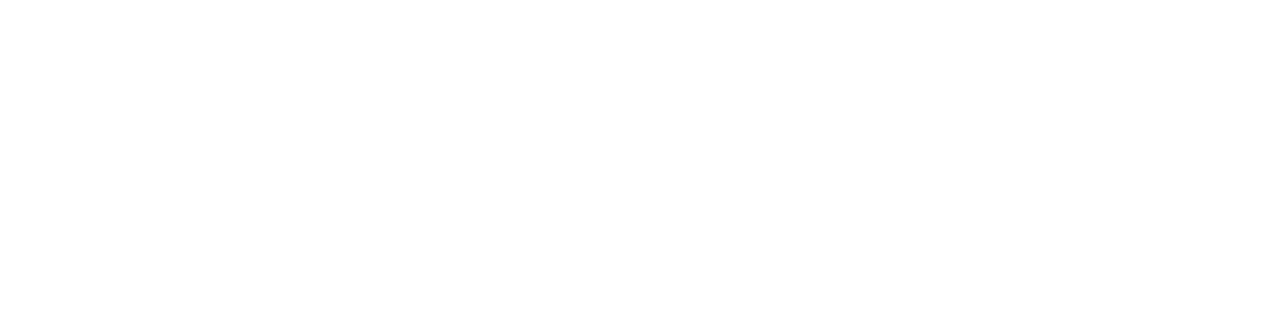
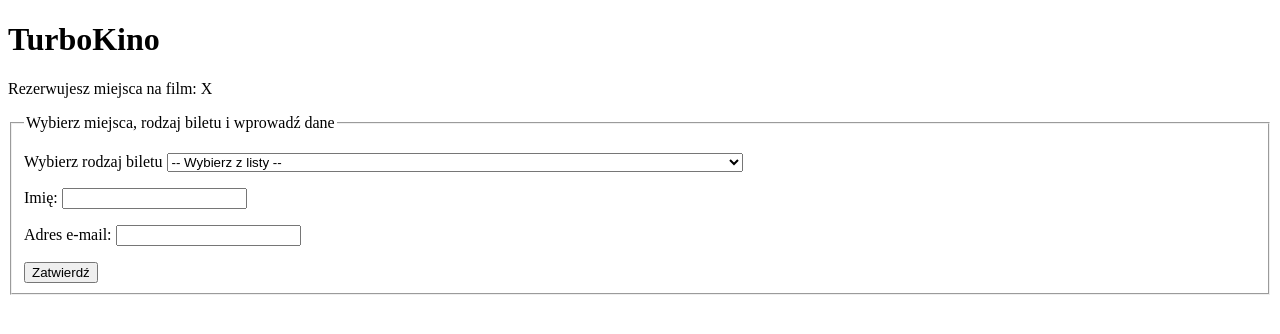
Before and after one commit to KacperGolubski/Web-Technologies, a website: page sala_kinowa/index.html in a window 1280 px wide. Drawn offline with Linux system fonts and the light colour scheme.

Commit message:
Adding basic tags

```diff
--- a/sala_kinowa/index.html
+++ b/sala_kinowa/index.html
@@ -6,6 +6,44 @@
     <title>TurboKino</title>
 </head>
 <body>
+    <header>
+        <h1>TurboKino</h1>
+        <p>Rezerwujesz miejsca na film: X</p>
+    </header>
+<main>
+    <section id="seats">
 
+    </section>
+    <form id="form">
+        <fieldset>
+            <legend>Wybierz miejsca, rodzaj biletu i wprowadź dane</legend>
+            <p>
+                <label for="rodzaj_biletu">Wybierz rodzaj biletu</label>
+                <select id="rodzaj_biletu" name="rodzaj_biletu" required>
+                    <option value="">-- Wybierz z listy --</option>
+                    <option value="darmowy">Dzieci poniżej 6. roku życia</option>
+                    <option value="ulgowy">Dzieci i młodzież w wieku szkolnym od 6. do 19. roku życia (za okazaniem ważnej legitymacji)</option>
+                    <option value="studencki">Studenci do 26. roku życia (za okazaniem ważnej legitymacji)</option>
+                    <option value="standard">Standard, bez ulgi</option>
+                </select>
+            </p>
+            <p>
+                <label for="imie">Imię:</label>
+                <input type="text" id="imie" name="imie" required minlength="2">
+            </p>
+            <p>
+                <label for="email">Adres e-mail:</label>
+                <input type="email" id="email" name="email" required>
+            </p>
+            <button type="submit">Zatwierdź</button>
+        </fieldset>
+    </form>
+    <section id="chosen_seats">
+
+    </section>
+    <section id="cancelation">
+
+    </section>
+</main>
 </body>
 </html>
```
